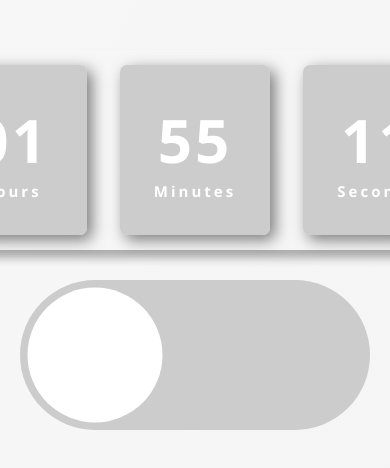
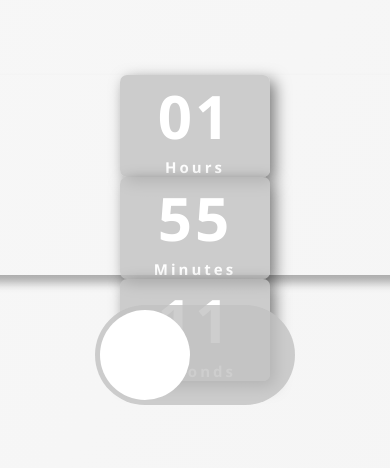
Before and after one commit to ericksantosl/clock-project, a plain HTML site: page index.html in a window 390 px wide. Shown: the part 182-650 px from the top of the page. Drawn offline with nearby package versions, Linux system fonts and the light colour scheme.

Commit message:
Update style.css

```diff
--- a/assets/css/style.css
+++ b/assets/css/style.css
@@ -17,6 +17,11 @@ body {
 
 .clock {
     display: flex;
+    @media (max-width:600px) {
+        flex-direction: column;
+        height: 600px;
+        width: 200px;
+    }
     align-items: center;
     justify-content: space-around;
     height: 200px;
@@ -51,8 +56,8 @@ body {
 
 .rail {
     margin-top: 30px;
-    width: 350px;
-    height: 150px;
+    width: 200px;
+    height: 100px;
     background-color: rgba(194, 194, 194, 0.8);
     border-radius: 150px;
     cursor: pointer;
@@ -61,8 +66,8 @@ body {
 
 .indicator {
     position: absolute;
-    width: 150px;
-    height: 150px;
+    width: 100px;
+    height: 100px;
     background-color: #fff;
     border-radius: 50%;
     transform: scale(.9);
@@ -75,7 +80,7 @@ body {
 }
 
 .rail.dark .indicator{
-    left: 200px;
+    left: 100px;
     background-color: black;
 }
 
```
